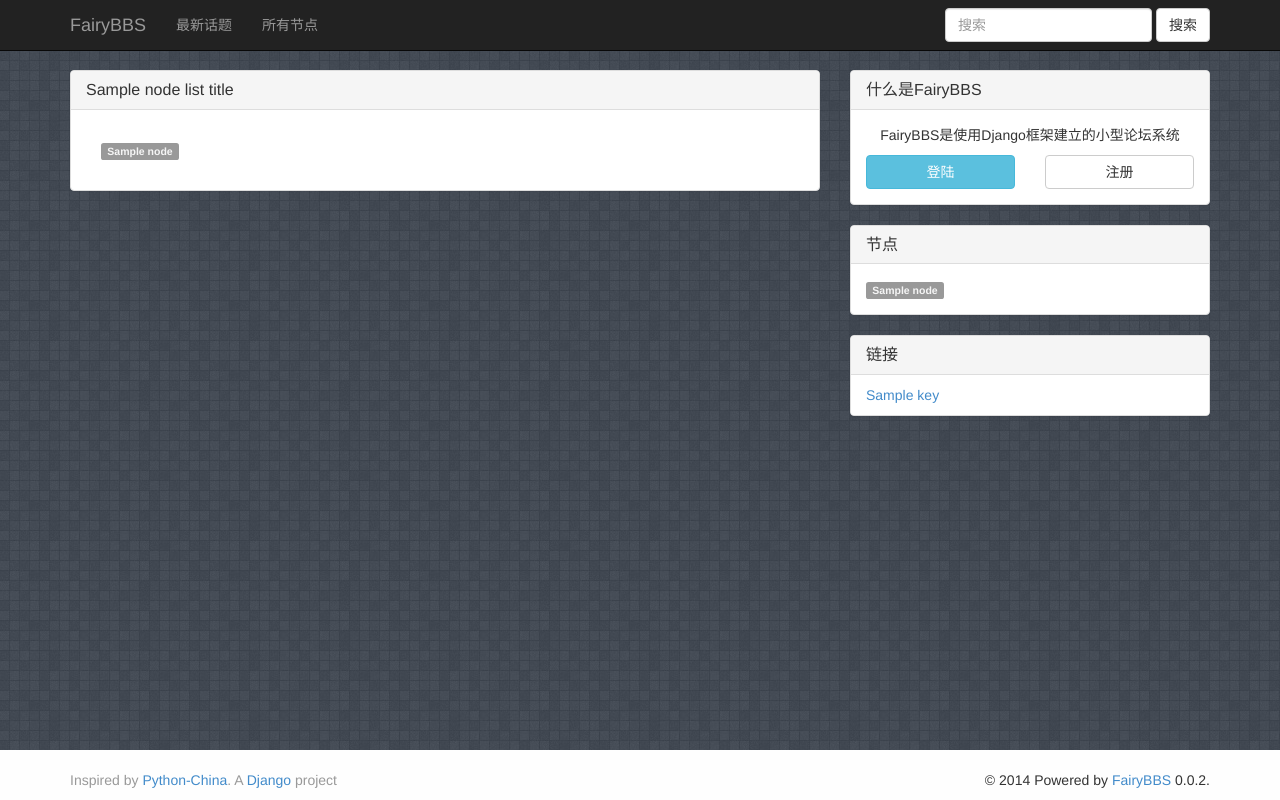
After one commit to ericls/FairyBBS, a Django app: template template/node-all.html in a window 1280 px wide. The commit adds this page. Run offline with Django 3.2, Linux system fonts and the light colour scheme; the template is opened without the code that fills it: most values are stand-ins (such as "Sample title", 1, 10 or a date in 2020); parts of the project's set-up code (start-up, migrations or seed data) failed here and were passed over; some libraries are stand-ins or nearby versions.

Commit message:
增加/node 和/topic 通过/node可以查看所有节点~

```diff
--- a/static/css/base.css
+++ b/static/css/base.css
@@ -1,57 +1,81 @@
-a{
+a {
     text-decoration: none !important;
 }
+
 .list-post-title, .list-meta {
     margin: 0px;
 }
-.list-post-title{
-    font-size:120%;
-    padding-top:5px;
+
+.list-post-title {
+    font-size: 120%;
+    padding-top: 5px;
 }
+
 .avatar-middle {
     width: 48px;
     height: 48px;
 }
+
 .list-reply-count {
     margin-top: 15px;
 }
+
+/*.label {*/
+    /*border: 1px solid #000;*/
+/*}*/
+
 .label a {
     color: #F5F5F5;
 }
+
+.label-node {
+  display: inline-block;
+  line-height: 1.6;
+  background: #999;
+  margin-bottom: 10px;
+}
+
 h3.list-post-title a {
     text-decoration: none;
     color: #333;
 }
+
 .list-topic-item:hover {
     background-color: #f5f5f5;
 }
-.list-count::before,.list-time::before,.list-username::before{
+
+.list-count::before, .list-time::before, .list-username::before {
     content: '\2022';
     margin-right: 5px;
 }
-.list-username a{
-    color:#666;
-}
-.list-meta{
-    color:#aaa;
-}
-footer{
-    padding-top:20px;
-}
-#wrap{
-    background-image: url("/static/image/bg.png");
-    padding-top:70px;
-}
-ul.pager{
-    margin:0px;
+
+.list-username a {
+    color: #666;
 }
 
-.padtop{
-    margin-top:5px;
+.list-meta {
+    color: #aaa;
 }
 
-.list-time{
-    color:#aaa
+footer {
+    padding-top: 20px;
+}
+
+#wrap {
+    background-image: url("/static/image/bg.png");
+    padding-top: 70px;
+}
+
+ul.pager {
+    margin: 0px;
+}
+
+.padtop {
+    margin-top: 5px;
+}
+
+.list-time {
+    color: #aaa
 }
 
 /* Sticky footer styles
@@ -70,7 +94,7 @@ body {
     /* Negative indent footer by its height */
     margin-bottom: -50px;
     /* Pad bottom by footer height */
-  padding-bottom:50px;
+    padding-bottom: 50px;
 }
 
 /* Set the fixed height of the footer here */
@@ -78,19 +102,47 @@ footer {
     height: 50px;
     background-color: #FEFEFE;
 }
-#content{
-    height:120px;
+
+#content {
+    height: 120px;
 }
-.pagination{
+
+.pagination {
     margin: 0px;
 }
-.appendix-meta{
+
+.appendix-meta {
     font-size: 12px;
     line-height: 120%;
     text-align: left;
-    color:#ccc;
+    color: #ccc;
 }
-.list-appendix-item{
-    background:#FFFFF9;
+
+.list-appendix-item {
+    background: #FFFFF9;
     border-left: 3px solid #FFFBC1 !important;
 }
+
+.panel-body {
+    padding: 15px;
+}
+
+.panel-body:before,
+.panel-body:after {
+    display: table;
+    content: " ";
+}
+
+.panel-body:after {
+    clear: both;
+}
+
+.panel-body:before,
+.panel-body:after {
+    display: table;
+    content: " ";
+}
+
+.panel-body:after {
+    clear: both;
+}
--- a/template/base.html
+++ b/template/base.html
@@ -43,6 +43,8 @@
                 <div class="navbar-collapse collapse">
                 <ul class="nav navbar-nav">
                     <li class=""><a href="{% url 'recent' %}">最新话题</a></li>
+                     <li class=""><a href="{% url 'node_all' %}">所有节点</a></li>
+
                 </ul>
                     <div class="navbar-form navbar-right" role="search">
                         <div class="form-group">
--- /dev/null
+++ b/template/node-all.html
@@ -0,0 +1,15 @@
+{% extends 'base-with-sidebar.html' %}
+{% block left %}
+{% include 'node-list.html' %}
+{% endblock %}
+{% block right %}
+{#{% include 'node-info.html' %}#}
+{% include 'user-panel.html' %}
+{% include 'node.html' %}
+{% include 'links.html' %}
+{% endblock %}
+{% block footer_ext %}
+
+
+
+{% endblock %}
--- /dev/null
+++ b/template/node-list.html
@@ -0,0 +1,13 @@
+<div class="panel panel-default">
+    <div class="panel-heading">
+        <h3 class="panel-title">{{ node_list_title }}</h3>
+    </div>
+    <div class="panel-body">
+        <div class="panel-body">
+            {% for node in nodes %}
+                <span class="label label-default"><a href="{% url 'node_view' node.id %}">{{ node.title }}</a></span>
+
+            {% endfor %}
+        </div>
+    </div>
+</div>
```
Also changed, not shown: forum/urls.py (+7 -0 lines), forum/views.py (+42 -30 lines). Lines whose indentation alone changed are shown as unchanged.
